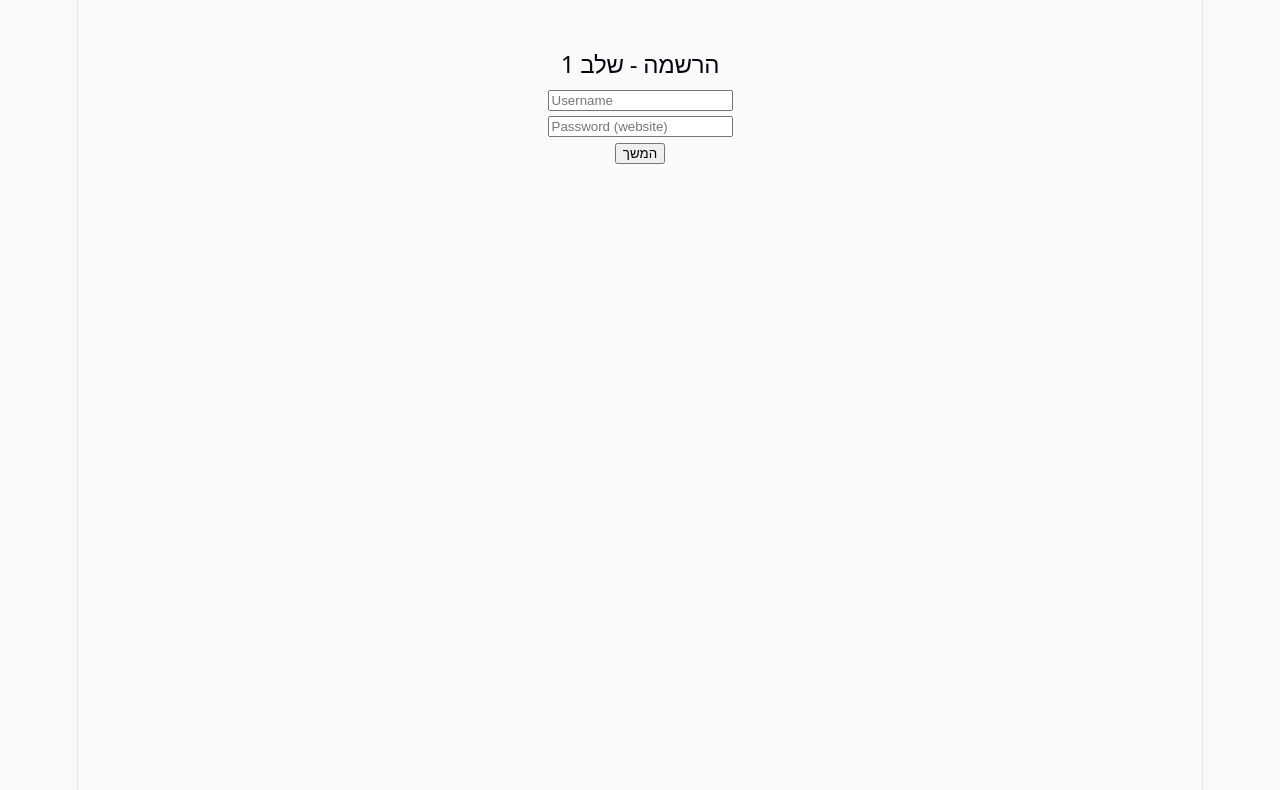
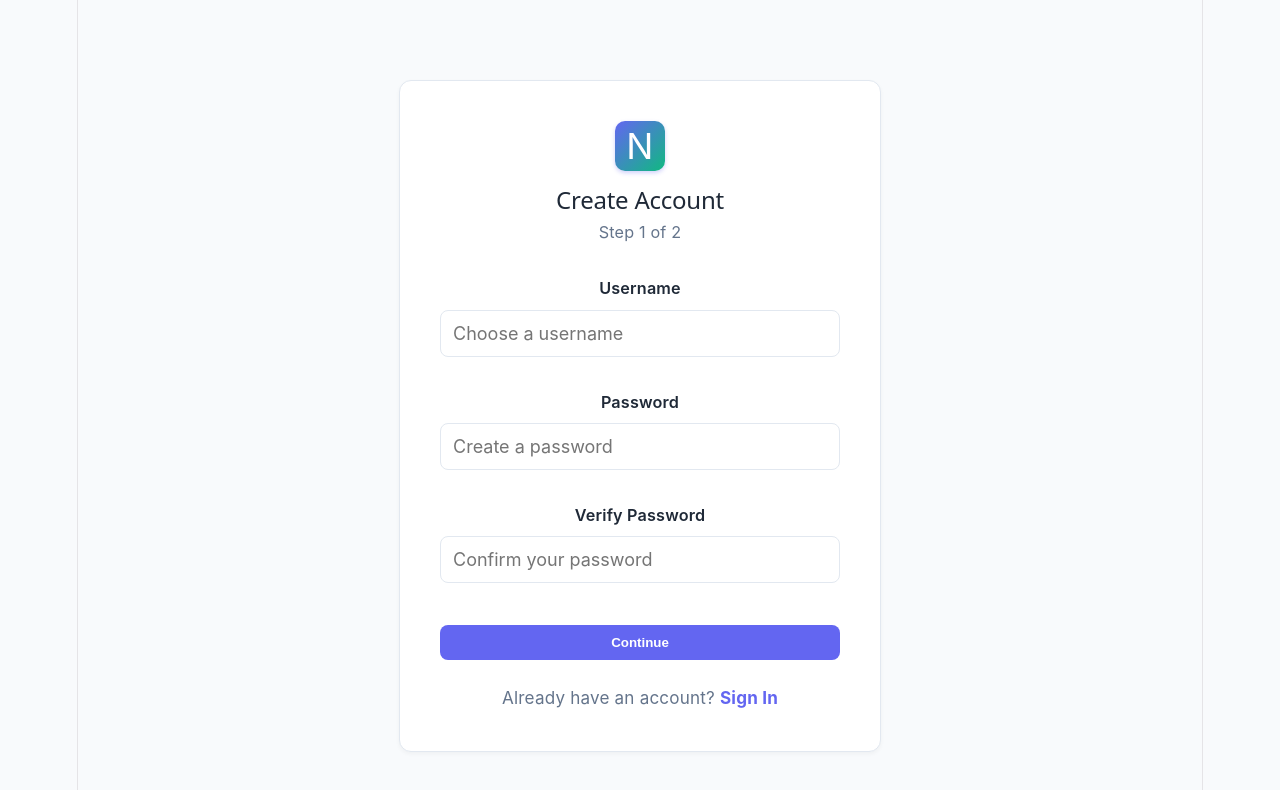
Before and after one commit to dvoraenav/project5, a React (Vite) app: page /register in a window 1280 px wide. Shown: the top 790 px of the page. Built offline with nearby package versions, Linux system fonts and the light colour scheme.

Commit message:
Register

```diff
--- a/src/App.css
+++ b/src/App.css
@@ -529,3 +529,47 @@ input.std-input:focus, textarea.std-textarea:focus {
 .auth-link:hover {
   color: var(--brand-hover);
 }
+
+
+/* --- Register Specific Styles --- */
+
+.success-message {
+  background-color: #ECFDF5;
+  color: var(--accent-mint);
+  padding: 12px;
+  border-radius: 8px;
+  text-align: center;
+  margin-bottom: 20px;
+  font-weight: 500;
+  border: 1px solid rgba(16, 185, 129, 0.2);
+}
+
+.password-feedback {
+  font-size: 0.85rem;
+  margin-top: 6px;
+  display: block;
+  font-weight: 500;
+}
+
+.password-match {
+  color: var(--accent-mint);
+}
+
+.password-mismatch {
+  color: var(--accent-coral);
+}
+
+/* Specific button layout for step 2 */
+.register-buttons-group {
+  display: flex;
+  gap: 10px;
+  margin-top: 10px;
+}
+
+.register-buttons-group .secondary-btn {
+  flex: 1;
+}
+
+.register-buttons-group .primary-btn {
+  flex: 2;
+}
--- a/src/pages/Register.jsx
+++ b/src/pages/Register.jsx
@@ -1,30 +1,46 @@
 import { useState } from 'react';
-import { useNavigate } from 'react-router-dom';
+import { useNavigate, Link } from 'react-router-dom';
 
 const Register = () => {
   // --- State Management ---
-  const [step, setStep] = useState(1); // Tracks current step in the multi-stage registration
+  const [step, setStep] = useState(1);
   const [userForm, setUserForm] = useState({ username: '', website: '', name: '', email: '' });
+  const [verifyPassword, setVerifyPassword] = useState('');
+
+  const [error, setError] = useState('');
+  const [success, setSuccess] = useState('');
   const navigate = useNavigate();
 
+  // --- Step 1 to Step 2 Transition ---
   const handleNext = async (e) => {
     e.preventDefault();
+    setError('');
 
-    // Check if the username is already taken before proceeding to next step
+    if (userForm.website !== verifyPassword) {
+      setError("Passwords do not match.");
+      return;
+    }
+
+    try {
       const res = await fetch(`http://localhost:3000/users?username=${userForm.username}`);
       const data = await res.json();
 
       if (data.length > 0) {
-      alert("שם המשתמש כבר תפוס!");
+        setError("Username is already taken.");
       } else {
-      setStep(2); // Proceed to personal details stage
+        setStep(2);
+      }
+    } catch (err) {
+      setError("Connection error. Please try again.");
     }
   };
 
+  // --- Final Submit ---
   const handleRegister = async (e) => {
     e.preventDefault();
+    setError('');
 
-    // Submit the complete user object to the database
+    try {
       const res = await fetch(`http://localhost:3000/users`, {
         method: 'POST',
         headers: { 'Content-Type': 'application/json' },
@@ -32,30 +48,114 @@ const Register = () => {
       });
 
       if (res.ok) {
-      alert("נרשמת בהצלחה!");
-      navigate('/login'); // Redirect to login page after successful registration
+        setSuccess("Account created! Redirecting to login...");
+        setTimeout(() => navigate('/login'), 1500);
+      }
+    } catch (err) {
+      setError("Registration failed.");
     }
   };
 
   return (
-    <div style={{ padding: '50px', textAlign: 'center' }}>
-      <h2>הרשמה - שלב {step}</h2>
+    <div className="content-container auth-page-wrapper">
+      <div className="card auth-card">
 
-      {/* Conditional Rendering: Step 1 - Account Credentials */}
-      {step === 1 ? (
-        <form onSubmit={handleNext}>
-          <input placeholder="Username" required onChange={e => setUserForm({...userForm, username: e.target.value})} /><br/>
-          <input placeholder="Password (website)" required onChange={e => setUserForm({...userForm, website: e.target.value})} /><br/>
-          <button type="submit">המשך</button>
-        </form>
-      ) : (
-        /* Step 2 - Personal Information */
-        <form onSubmit={handleRegister}>
-          <input placeholder="Full Name" required onChange={e => setUserForm({...userForm, name: e.target.value})} /><br/>
-          <input placeholder="Email" required onChange={e => setUserForm({...userForm, email: e.target.value})} /><br/>
-          <button type="submit">סיים הרשמה</button>
+        <div className="auth-header">
+          <div className="brand-logo auth-logo">N</div>
+          <h2 className="auth-title">Create Account</h2>
+          <p className="auth-subtitle">Step {step} of 2</p>
+        </div>
+
+        {success && <div className="success-message">{success}</div>}
+
+        {/* Step 1: Account Credentials */}
+        {step === 1 && !success && (
+          <form onSubmit={handleNext} className="auth-form">
+            <div className="input-wrapper">
+              <label className="input-label">Username</label>
+              <input
+                type="text"
+                placeholder="Choose a username"
+                className="std-input auth-input"
+                required
+                onChange={e => setUserForm({...userForm, username: e.target.value})}
+              />
+            </div>
+
+            <div className="input-wrapper">
+              <label className="input-label">Password</label>
+              <input
+                type="password"
+                placeholder="Create a password"
+                className="std-input auth-input"
+                required
+                onChange={e => setUserForm({...userForm, website: e.target.value})}
+              />
+            </div>
+
+            <div className="input-wrapper">
+              <label className="input-label">Verify Password</label>
+              <input
+                type="password"
+                placeholder="Confirm your password"
+                className="std-input auth-input"
+                required
+                onChange={e => setVerifyPassword(e.target.value)}
+              />
+
+              {/* Dynamic feedback based on password match */}
+              {verifyPassword && (
+                <span className={`password-feedback ${userForm.website === verifyPassword ? 'password-match' : 'password-mismatch'}`}>
+                  {userForm.website === verifyPassword ? '✓ Passwords match' : '× Passwords do not match'}
+                </span>
+              )}
+              {error && <span className="error-message">{error}</span>}
+            </div>
+
+            <button type="submit" className="primary-btn auth-submit-btn">Continue</button>
           </form>
         )}
+
+        {/* Step 2: Personal Details */}
+        {step === 2 && !success && (
+          <form onSubmit={handleRegister} className="auth-form">
+            <div className="input-wrapper">
+              <label className="input-label">Full Name</label>
+              <input
+                type="text"
+                placeholder="Enter your full name"
+                className="std-input auth-input"
+                required
+                onChange={e => setUserForm({...userForm, name: e.target.value})}
+              />
+            </div>
+
+            <div className="input-wrapper">
+              <label className="input-label">Email Address</label>
+              <input
+                type="email"
+                placeholder="Enter your email"
+                className="std-input auth-input"
+                required
+                onChange={e => setUserForm({...userForm, email: e.target.value})}
+              />
+              {error && <span className="error-message">{error}</span>}
+            </div>
+
+            <div className="register-buttons-group">
+              <button type="button" className="secondary-btn" onClick={() => setStep(1)}>Back</button>
+              <button type="submit" className="primary-btn">Sign Up</button>
+            </div>
+          </form>
+        )}
+
+        {!success && (
+          <div className="auth-footer">
+            <p>Already have an account? <Link to="/login" className="auth-link">Sign In</Link></p>
+          </div>
+        )}
+
+      </div>
     </div>
   );
 };
```
Lines whose indentation alone changed are shown as unchanged.
